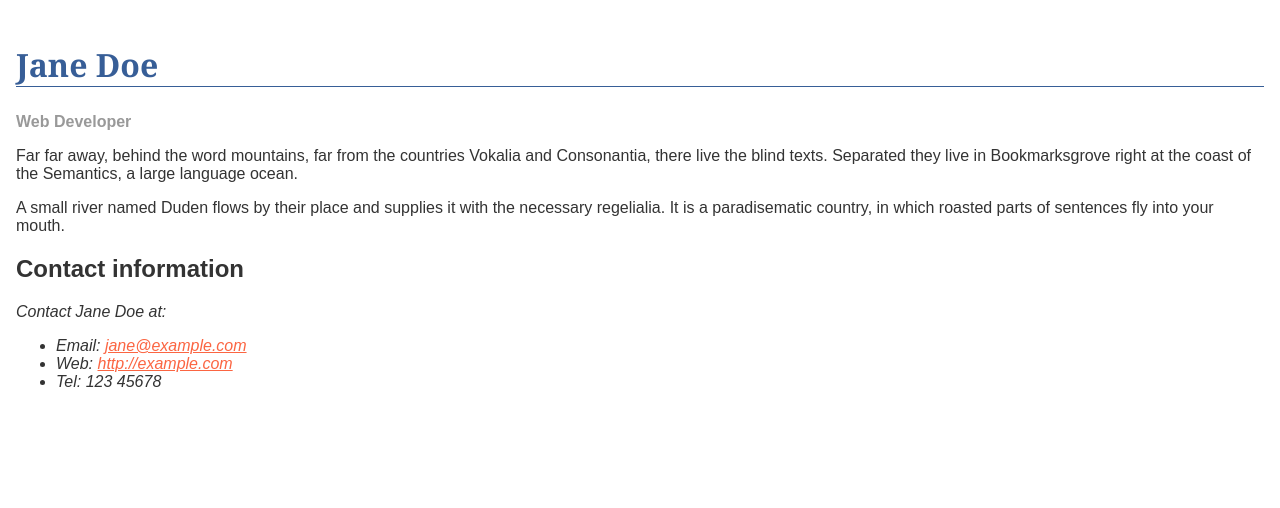
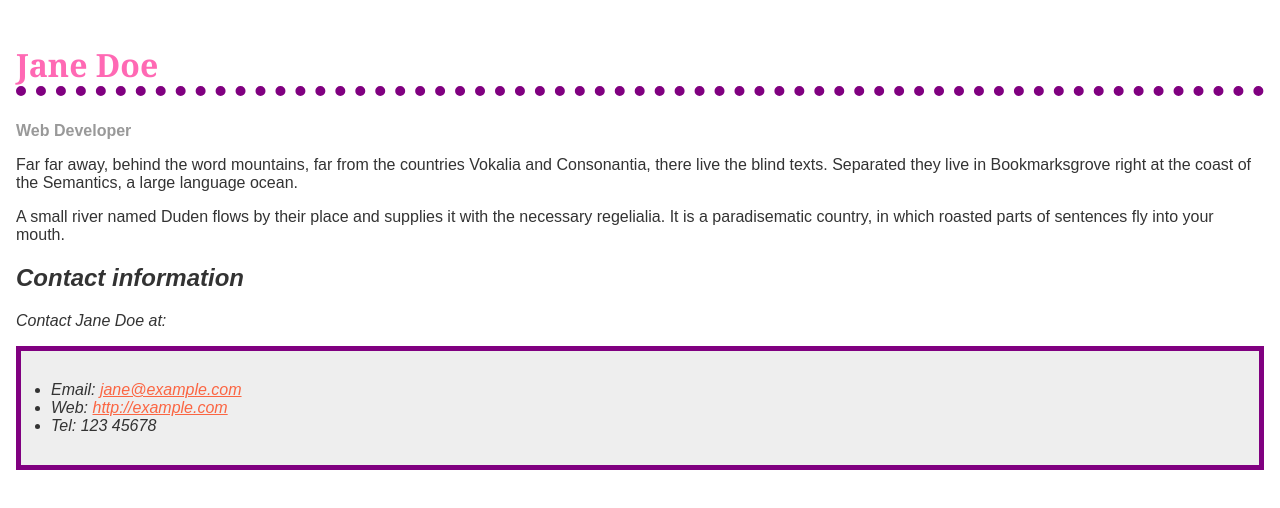
Before and after one commit to matheus4lves/mdn-using-your-knew-knowledge, a website built with webpack: page app/public/index.html in a window 1280 px wide. Built offline with nearby package versions, Linux system fonts and the light colour scheme.

Commit message:
Apply the required styling

```diff
--- a/app/assets/styles/styles.css
+++ b/app/assets/styles/styles.css
@@ -7,14 +7,15 @@ body {
 }
 
 h1 {
-  color: #375e97;
+  color: hotpink;
   font-size: 2em;
   font-family: Georgia, "Times New Roman", Times, serif;
-  border-bottom: 1px solid #375e97;
+  border-bottom: 10px dotted purple;
 }
 
 h2 {
   font-size: 1.5em;
+  font-style: italic;
 }
 
 .job-title {
@@ -29,4 +30,11 @@ a:visited {
 
 a:hover {
   text-decoration: none;
+  color: green;
 }
+
+ul {
+  background-color: #eee;
+  border: 5px solid purple;
+  padding: 30px;
+}
```
